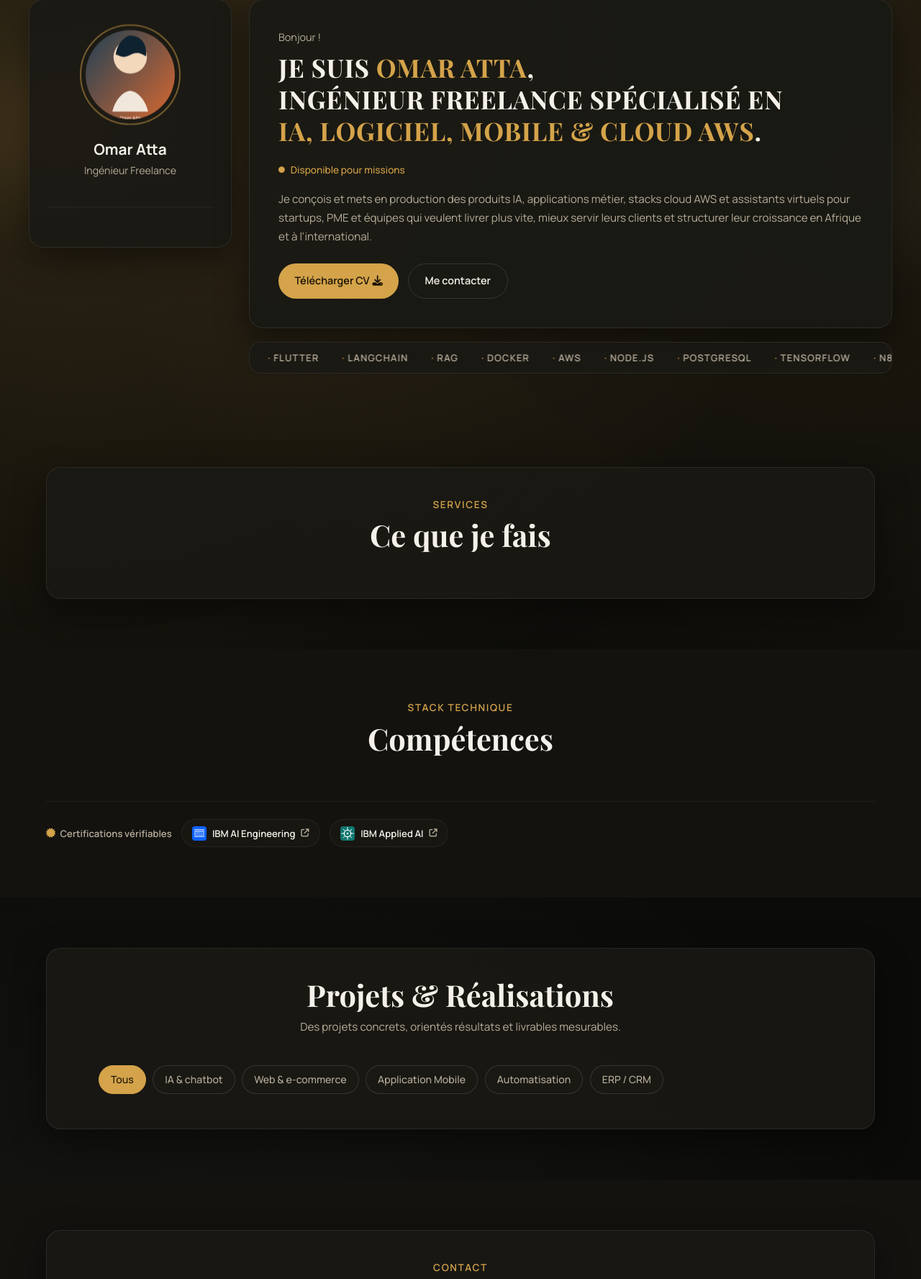
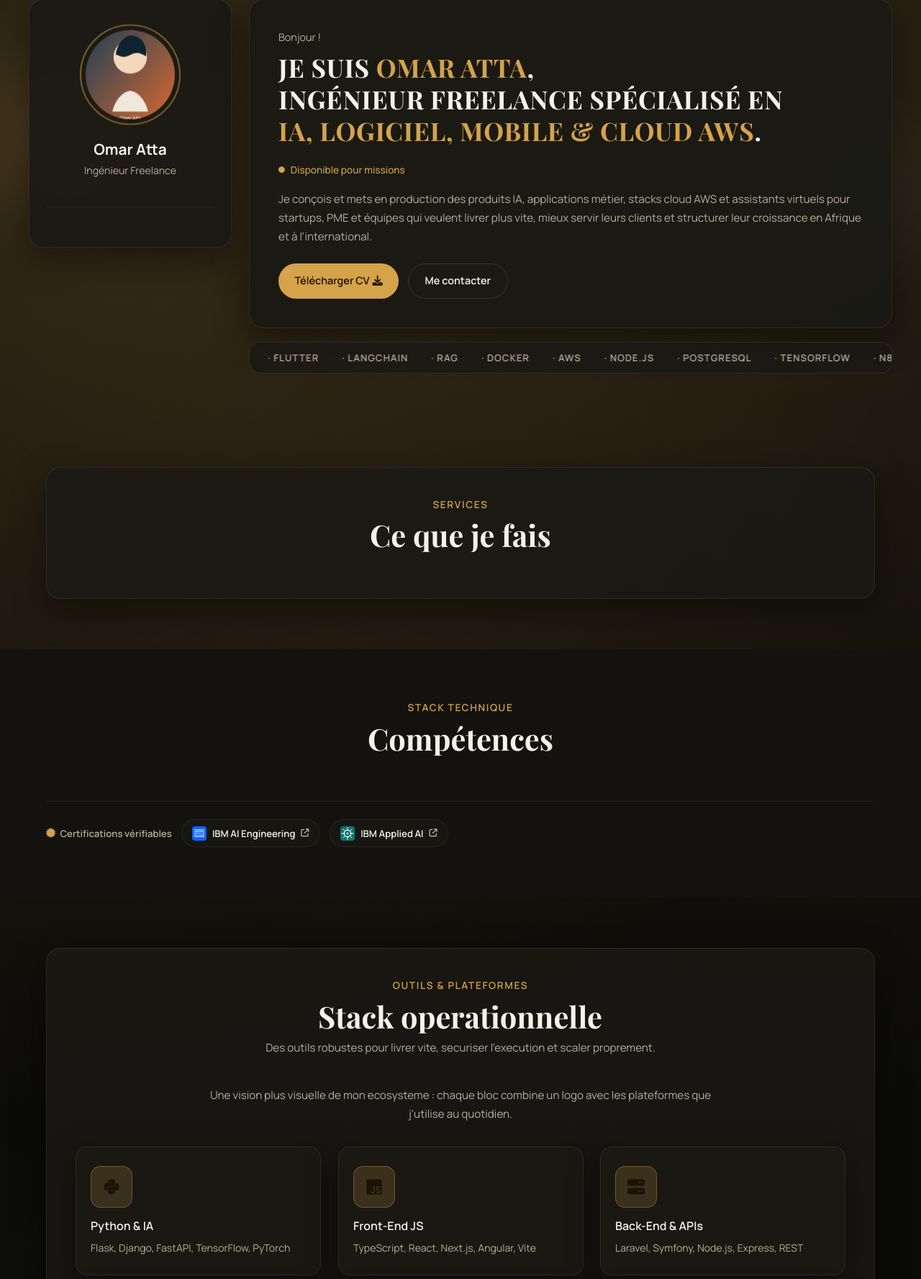
Before and after one commit to OmarDevIa/portfolio, a Django app: page / in a window 1280 px wide; the page is wider, and only the part inside the window is pictured. Shown: the part 140-1917 px from the top of that part at 72% size. Run offline with Django 5.2, Linux system fonts and the light colour scheme; data that the repository does not hold is empty.

Commit message:
Update tools section content

```diff
--- a/portfolio/templates/portfolio/home.html
+++ b/portfolio/templates/portfolio/home.html
@@ -140,6 +140,80 @@
             {% endif %}
         </div>
         {% endif %}
+    </div>
+</section>
+
+<!-- OUTILS & PLATEFORMES -->
+<section id="tools" class="section-area">
+    <div class="container">
+        <div class="container-inner">
+            <div class="section-head text-center">
+                <p class="section-sub">Outils & plateformes</p>
+                <h2 class="section-title title-reveal reveal">Stack operationnelle</h2>
+                <p class="section-desc">Des outils robustes pour livrer vite, securiser l'execution et scaler proprement.</p>
+            </div>
+            <div class="tools-intro reveal">
+                Une vision plus visuelle de mon ecosysteme : chaque bloc combine un logo avec les plateformes que j'utilise au quotidien.
+            </div>
+            <div class="row g-4 tools-grid">
+                <div class="col-lg-4 col-md-6">
+                    <div class="tool-card tool-card--full reveal">
+                        <div class="tool-icon"><i class="fab fa-python"></i></div>
+                        <h4>Python & IA</h4>
+                        <p>Flask, Django, FastAPI, TensorFlow, PyTorch</p>
+                    </div>
+                </div>
+                <div class="col-lg-4 col-md-6">
+                    <div class="tool-card tool-card--full reveal">
+                        <div class="tool-icon"><i class="fab fa-js"></i></div>
+                        <h4>Front-End JS</h4>
+                        <p>TypeScript, React, Next.js, Angular, Vite</p>
+                    </div>
+                </div>
+                <div class="col-lg-4 col-md-6">
+                    <div class="tool-card tool-card--full reveal">
+                        <div class="tool-icon"><i class="fas fa-server"></i></div>
+                        <h4>Back-End & APIs</h4>
+                        <p>Laravel, Symfony, Node.js, Express, REST</p>
+                    </div>
+                </div>
+                <div class="col-lg-4 col-md-6">
+                    <div class="tool-card tool-card--full reveal">
+                        <div class="tool-icon"><i class="fas fa-mobile-screen-button"></i></div>
+                        <h4>Mobile & Cross-Platform</h4>
+                        <p>Flutter, Dart, Kotlin, Swift, Firebase</p>
+                    </div>
+                </div>
+                <div class="col-lg-4 col-md-6">
+                    <div class="tool-card tool-card--full reveal">
+                        <div class="tool-icon"><i class="fas fa-store"></i></div>
+                        <h4>CMS & E-commerce</h4>
+                        <p>WordPress, Shopify, Strapi, Webflow</p>
+                    </div>
+                </div>
+                <div class="col-lg-4 col-md-6">
+                    <div class="tool-card tool-card--full reveal">
+                        <div class="tool-icon"><i class="fas fa-database"></i></div>
+                        <h4>Donnees & Bases</h4>
+                        <p>PostgreSQL, MySQL, SQLite, Prisma ORM</p>
+                    </div>
+                </div>
+                <div class="col-lg-4 col-md-6">
+                    <div class="tool-card tool-card--full reveal">
+                        <div class="tool-icon"><i class="fab fa-docker"></i></div>
+                        <h4>DevOps & Containers</h4>
+                        <p>Docker, Kubernetes, CI/CD, Nginx</p>
+                    </div>
+                </div>
+                <div class="col-lg-4 col-md-6">
+                    <div class="tool-card tool-card--full reveal">
+                        <div class="tool-icon"><i class="fas fa-cloud"></i></div>
+                        <h4>Cloud & Collaboration</h4>
+                        <p>IBM Cloud, AWS, Render, Git & GitHub</p>
+                    </div>
+                </div>
+            </div>
+        </div>
     </div>
 </section>
 
--- a/static/css/style.css
+++ b/static/css/style.css
@@ -494,6 +494,64 @@ ul, li { list-style: none; }
 .project-result { font-size: 0.82rem; color: var(--accent); font-weight: 500; margin: 0; }
 
 .project-item.is-hidden { display: none; }
+
+/* ── TOOLS ── */
+.tools-grid { align-items: stretch; }
+.tools-intro {
+    max-width: 720px;
+    margin: 0 auto 2rem;
+    text-align: center;
+    color: var(--muted);
+    font-size: 0.95rem;
+}
+.tool-card {
+    height: 100%;
+    padding: 26px 20px;
+    background: var(--surface-glass);
+    border: 1px solid var(--border-soft);
+    border-radius: var(--radius);
+    box-shadow: var(--shadow);
+    transition: transform 0.25s ease, box-shadow 0.25s ease, border-color 0.25s ease;
+    text-align: center;
+}
+.tool-card--full {
+    text-align: left;
+}
+.tool-card:hover {
+    transform: translateY(-4px);
+    border-color: rgba(212,163,74,0.35);
+    box-shadow: var(--shadow-hover);
+}
+.tool-icon {
+    width: 58px; height: 58px;
+    border-radius: 14px;
+    display: inline-flex; align-items: center; justify-content: center;
+    margin: 0;
+    font-size: 1.5rem;
+    color: #1b1405;
+    background: rgba(212,163,74,0.18);
+    border: 1px solid rgba(212,163,74,0.35);
+}
+.tool-card--full .tool-icon {
+    margin-bottom: 1rem;
+}
+.tool-card--full h4 {
+    font-size: 1rem;
+    font-weight: 600;
+    margin-bottom: 0.6rem;
+    color: var(--text);
+}
+.tool-card--full p {
+    margin: 0;
+    font-size: 0.88rem;
+    color: var(--muted);
+    line-height: 1.6;
+}
+
+.tool-icon.icon-python { background: rgba(212,163,74,0.2); }
+.tool-icon.icon-aws { background: rgba(212,163,74,0.24); }
+.tool-icon.icon-automation { background: rgba(212,163,74,0.18); }
+.tool-icon.icon-mobile { background: rgba(212,163,74,0.2); }
 
 /* ── CONTACT ── */
 .contact-info-block { display: flex; flex-direction: column; gap: 1rem; }
```
